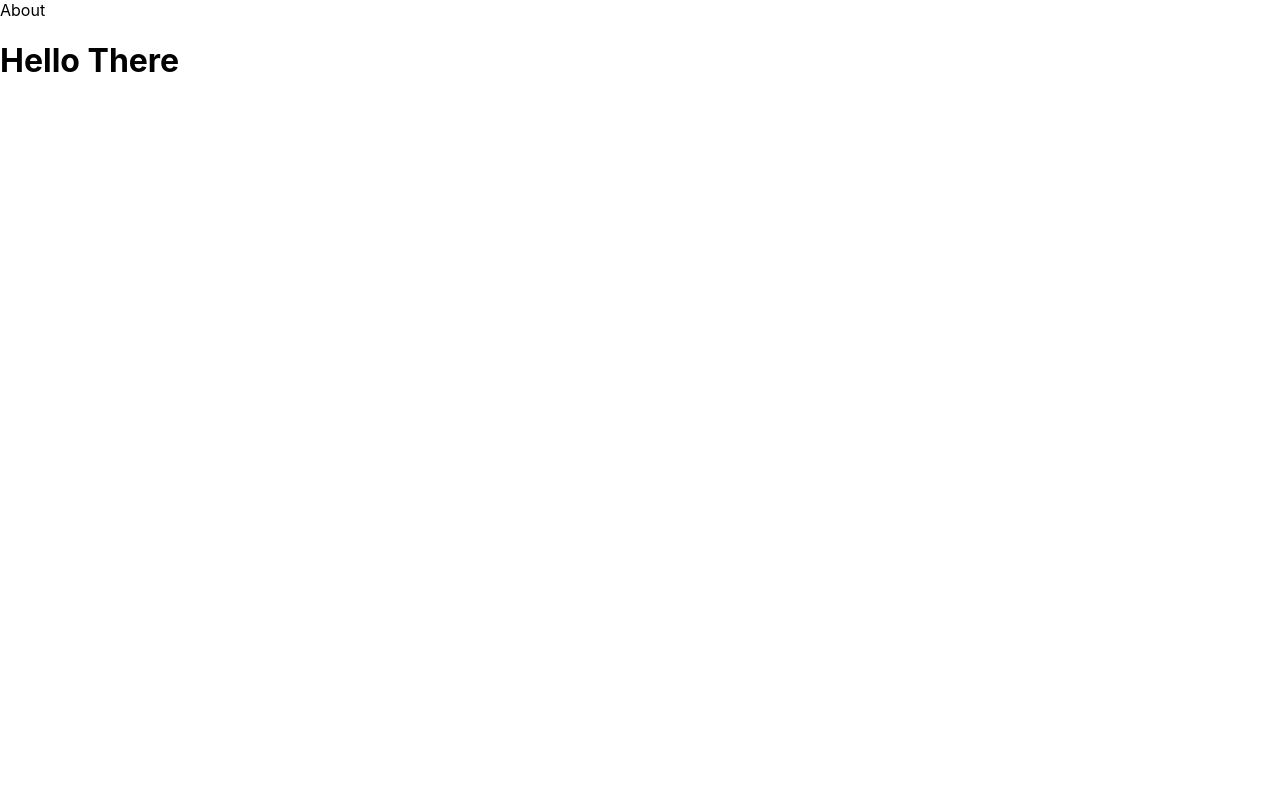
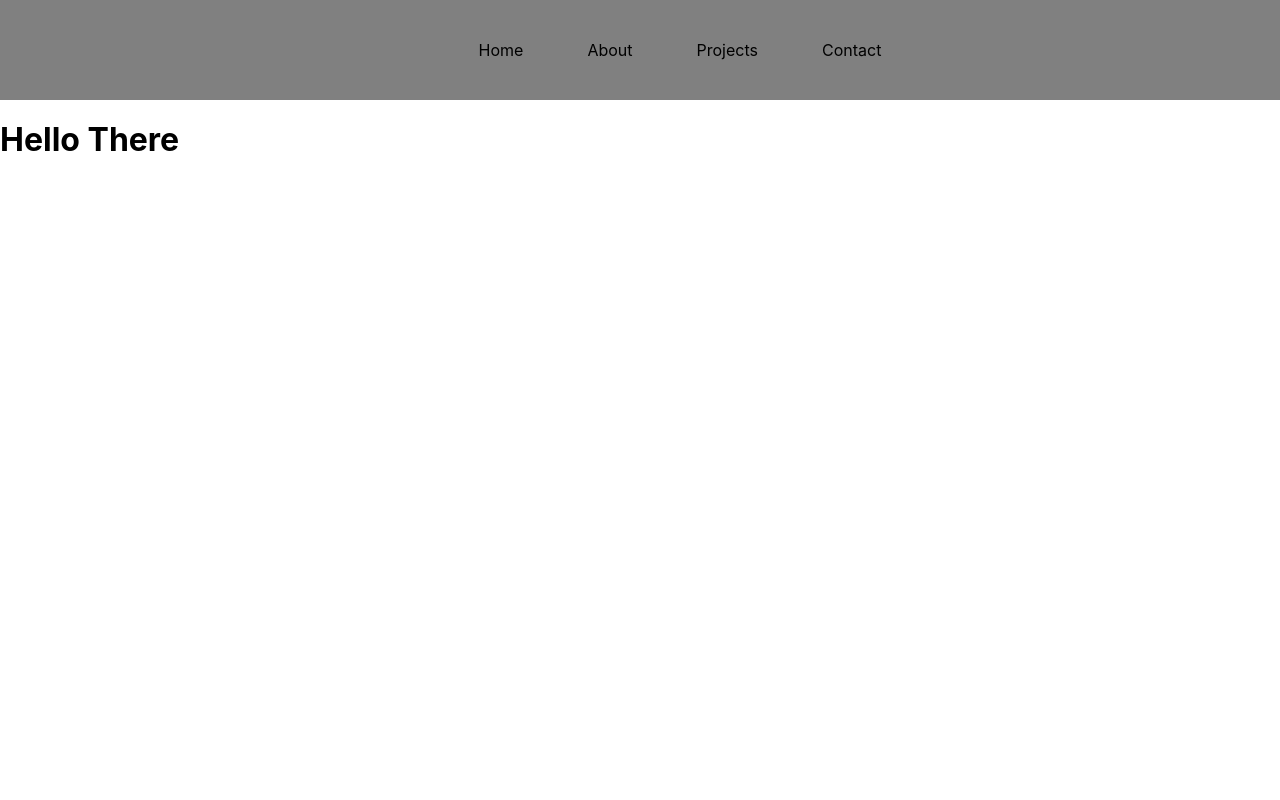
Before and after one commit to pat-kelly/react-portfolio, a React (Create React App) app: page / in a window 1280 px wide. Shown: the top 800 px of the page. Built offline with nearby package versions, Linux system fonts and the light colour scheme.

Commit message:
adds navbar styling

```diff
--- a/src/App.js
+++ b/src/App.js
@@ -1,6 +1,6 @@
 // import logo from './logo.svg';
 import './App.css';
-import { Routes, Route } from 'react-router-dom';
+// import { Routes, Route } from 'react-router-dom';
 import NavBar from './components/Navbar/Navbar';
 import Home from './components/Home/Home';
 import About from './components/About/About';
--- a/src/components/Navbar/Navbar.jsx
+++ b/src/components/Navbar/Navbar.jsx
@@ -1,4 +1,3 @@
-import { NavLink as div } from 'react-router-dom';
 import styles from './Navbar.module.css'
 
 const NavBar = () =>{
@@ -8,9 +7,20 @@ const NavBar = () =>{
   }
 
   return (
-    <>
-    <div className={styles.navLink} onClick={() => handleScroll('about')}>About</div>
-    </>
+    <div className={styles.navContainer}>
+      <div className={styles.navLink} onClick={() => handleScroll('home')}>
+        Home
+      </div>
+      <div className={styles.navLink} onClick={() => handleScroll('about')}>
+        About
+      </div>
+      <div className={styles.navLink} onClick={() => handleScroll('projects')}>
+        Projects
+      </div>
+      <div className={styles.navLink} onClick={() => handleScroll('contact')}>
+        Contact
+      </div>
+    </div>
   )
 }
 
--- a/src/components/Navbar/Navbar.module.css
+++ b/src/components/Navbar/Navbar.module.css
@@ -1,3 +1,19 @@
+.navContainer{
+  padding: 5vh;
+  display: flex;
+  justify-content: center;
+  gap: 5vw;
+  position: fixed;
+  top:0;
+  width: 100vw;
+  overflow: hidden;
+  background-color: gray;
+}
+
 .navLink{
   text-decoration: none;
 }
+
+.navLink:hover{
+  cursor: pointer;
+}
--- a/src/index.css
+++ b/src/index.css
@@ -4,6 +4,7 @@ html {
 
 body {
   margin: 0;
+  margin-top: 15vh;
   font-family: -apple-system, BlinkMacSystemFont, 'Segoe UI', 'Roboto', 'Oxygen',
     'Ubuntu', 'Cantarell', 'Fira Sans', 'Droid Sans', 'Helvetica Neue',
     sans-serif;
```
